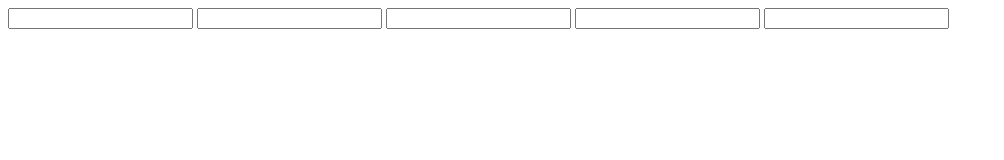
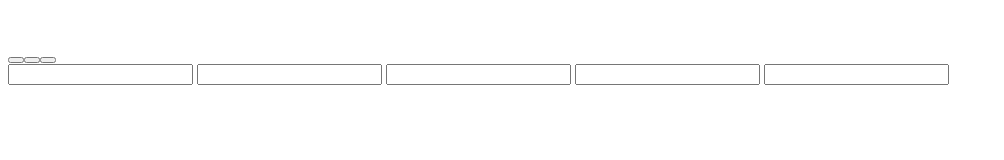
Before and after one commit to zyx-0314/Testing-Kraken, a plain HTML site: page index.html in a window 1280 px wide. Shown: the whole page, without its empty margins (0-1004 px from the left). Drawn offline with Linux system fonts and the light colour scheme.

Commit message:
Update for Merge

```diff
--- a/index.html
+++ b/index.html
@@ -6,6 +6,13 @@
   <title>Document</title>
 </head>
 <body>
+  <nav>
+    <div>
+      <img src="" alt="">
+      <h1></h1>
+    </div>
+    <div><button></button><button></button><button></button></div>
+  </nav>
 
   <main>
     <section>
```
